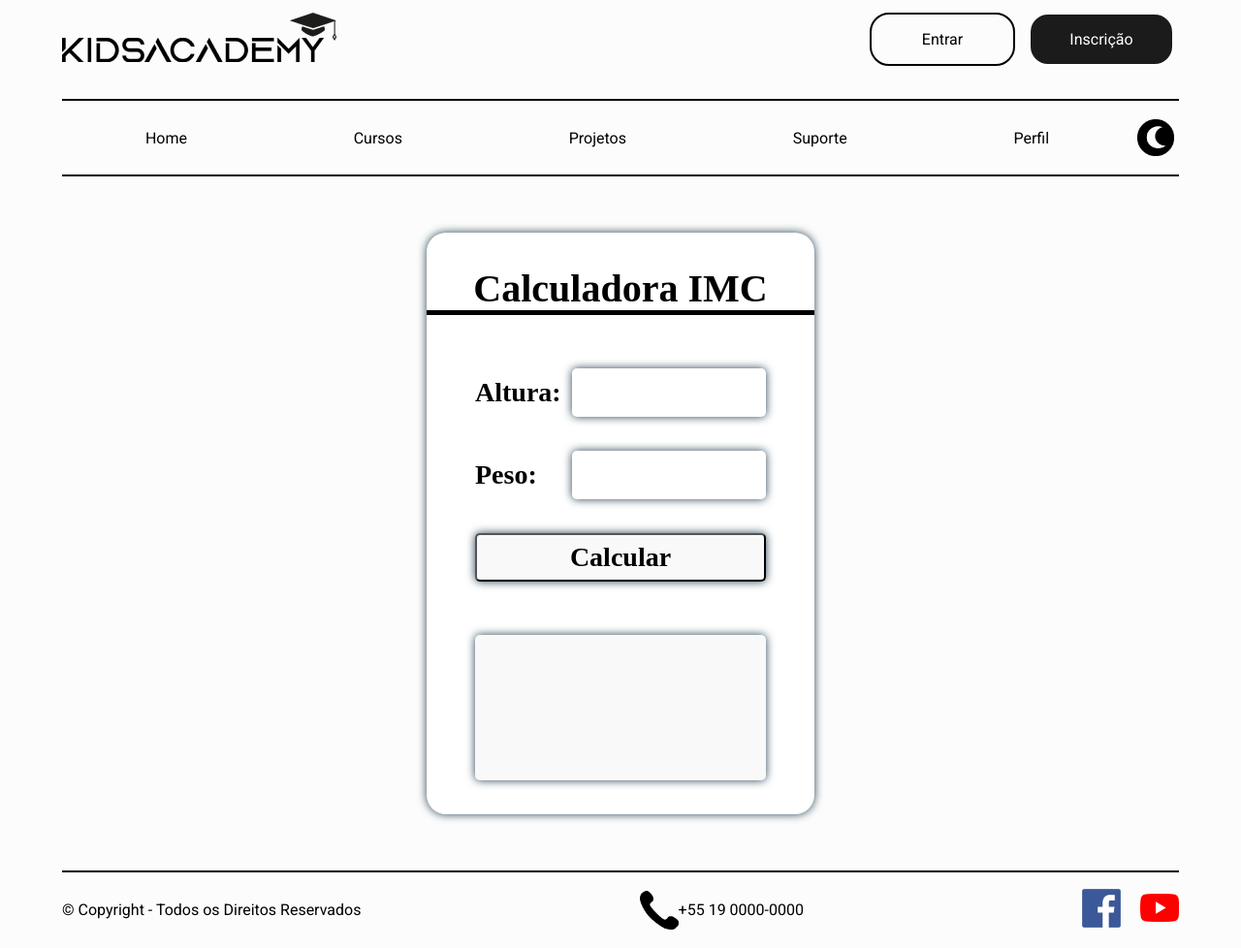
After one commit to gabriel-venezian/kids-academy, a PHP site: page /pages/calculadora-imc.php in a window 1280 px wide. The commit adds this page. Shown: the whole page at 97% size. Run offline with PHP 8.4, Linux system fonts and the light colour scheme.

Commit message:
add calculadora-imc

```diff
--- a/css/style.css
+++ b/css/style.css
@@ -297,10 +297,13 @@ legend {
 }
 
 /* DARK MODE */
-
 .dark-mode{
     background-color: #1B1B1B;
     color: white;
+}
+
+.dark-mode .calculatorTitle, .calculatorInput {
+    color: black;
 }
 
 .dark-mode .btn.black{
@@ -323,3 +326,89 @@ legend {
     color: black;
     opacity: 1;
 }
+
+/* PROJECTS */
+.projectHeader {
+    text-align: center;
+}
+
+/* CALCULATOR */
+.calculatorContainer {
+    display: flex;
+    flex-direction: column;
+    background: white;
+    width: 400px;
+    height: 600px;
+    align-items: center;
+    justify-content: space-evenly;
+    border-radius: 20px;
+    box-shadow: 0 0 10px #254153;
+}
+
+.calculatorTitle {
+    display: flex;
+    justify-content: center;
+    align-items: center;
+    width: 100%;
+    height: 50px;
+    font: bold 2.5rem serif;
+    border-bottom: solid 5px black;
+    margin-bottom: 20px;
+    font-family: "Times New Roman", Times, serif;
+}
+
+.calculatorInput {
+    display: flex;
+    width: 300px;
+    height: 50px;
+    justify-content: space-between;
+    align-items: center;
+}
+
+.calculatorInput input {
+    width: 200px;
+    height: 50px;
+    border-radius: 5px;
+    border:none;
+    outline: 0;
+    font: bold 1.5rem serif;
+    text-align: center;
+    box-shadow: 0px 0px 10px #254153;
+}
+
+.calculatorInput label {
+    font: bold 1.75rem serif;
+    font-family: "Times New Roman", Times, serif;
+}
+
+input[type=number] {
+    -moz-appearance: textfield;
+}
+
+.calculatorButton {
+    width: 300px;
+    height: 50px;
+    font: bold 1.75rem serif;
+    font-family: "Times New Roman", Times, serif;
+    background: #F9F9F9;
+    box-shadow: 0px 0px 10px #254153;
+    border-radius: 5px;
+    cursor: pointer;
+}
+
+.calculatorResult {
+    display: flex;
+    margin-top: 20px;
+    align-items: center;
+    width: 300px;
+    height: 150px;
+    border-radius: 5px;
+    font: bold 1.75rem serif;
+    font-family: "Times New Roman", Times, serif;
+    box-shadow: 0px 0px 10px #254153;
+    background: #F9F9F9;
+    color: black;
+    padding: 20px;
+    box-sizing: border-box;
+    user-select: none;
+}
--- a/js/script.js
+++ b/js/script.js
@@ -53,3 +53,32 @@ document.getElementById("on-off").onclick = function interruptor(){
         lampada.src = "../img/projetos/lampada-off.jpg";
     }
 };
+
+// Calculator function
+const calcular = document.getElementById('calcular');
+
+function imc() {
+    const altura = document.getElementById('altura').value;
+    const peso = document.getElementById('peso').value;
+    const resultado = document.getElementById('resultado');
+
+    if (altura !== '' && peso !== '') {
+
+        const valorIMC = (peso / (altura * altura)).toFixed(2);
+
+        let classificacao = '';
+
+        if (valorIMC < 18.5) classificacao = 'Abaixo do peso.';
+        else if (valorIMC < 25) classificacao = 'Peso ideal.';
+        else if (valorIMC < 30) classificacao = 'Acima do peso.';
+        else if (valorIMC < 35) classificacao = 'Obesidade Grau I.';
+        else if (valorIMC < 40) classificacao = 'Obesidade Grau II.';
+        else classificacao = 'Obesidade Grau III.';
+
+        resultado.innerHTML = 'IMC: ' + valorIMC + '<br />';
+        resultado.innerHTML += classificacao;
+    }
+    else resultado.textContent = 'Preencha os campos corretamente.'
+}
+
+calcular.addEventListener('click', imc);
--- /dev/null
+++ b/pages/calculadora-imc.php
@@ -0,0 +1,21 @@
+<?php
+    include("header.php");
+?>
+
+<div class="calculatorContainer">
+    <div class="calculatorTitle">Calculadora IMC</div>
+    <div class="calculatorInput">
+        <label>Altura:</label>
+        <input type="number" id='altura' autocomplete="off">
+    </div>
+    <div class="calculatorInput">
+        <label>Peso:</label>
+        <input type="number" id='peso' autocomplete="off">
+    </div>
+    <button id='calcular' class="calculatorButton" onclick="imc();">Calcular</button>
+    <div class="calculatorResult" id='resultado'></div>
+</div>
+
+<?php
+    include("footer.php");
+?>
--- a/pages/header.php
+++ b/pages/header.php
@@ -23,7 +23,7 @@
             <img src="../img/logo.png" alt="Kids Academy" id="logo">
         </a>
         <div class="header-btn">
-            <a class="btn" href="login.php">Entrar</a>
+            <a class="btn" href="#">Entrar</a>
             <a class="btn black" href="inscricao.php">Inscrição</a>
         </div>
     </header>
@@ -33,8 +33,8 @@
             <li><a href="index.php">Home</a></li>
             <li><a href="cursos.php">Cursos</a></li>
             <li><a href="projetos.php">Projetos</a></li>
-            <li><a href="suporte.php">Suporte</a></li>
-            <li><a href="perfil.php">Perfil</a></li>
+            <li><a href="#">Suporte</a></li>
+            <li><a href="#">Perfil</a></li>
             <img src="../img/darkmode.png" alt="" id="dark-mode-switch">
         </ul>
     </nav>
--- a/pages/lampada.php
+++ b/pages/lampada.php
@@ -2,12 +2,9 @@
     include 'header.php';
 ?>
 
-<h1>Lâmpada</h1>
-
-
 <div class="row">
     <div class="card">
-        <h1>Calculadora IMC</h1>
+        <h1 class="projectHeader">Lâmpada</h1>
         <img src="../img/projetos/lampada-off.jpg" alt="" id="lampada">
         <div class="btn" id="on-off">Acender</div>
     </div>
--- a/pages/projetos.php
+++ b/pages/projetos.php
@@ -8,7 +8,7 @@
     <div class="card">
         <h1>Calculadora IMC</h1>
         <img src="../img/calculadora.jpg" alt="">
-        <a href="calculadora.php" class="btn">Visualizar</a>
+        <a href="calculadora-imc.php" class="btn">Visualizar</a>
     </div>
     <div class="card">
         <h1>Lâmpada</h1>
```
